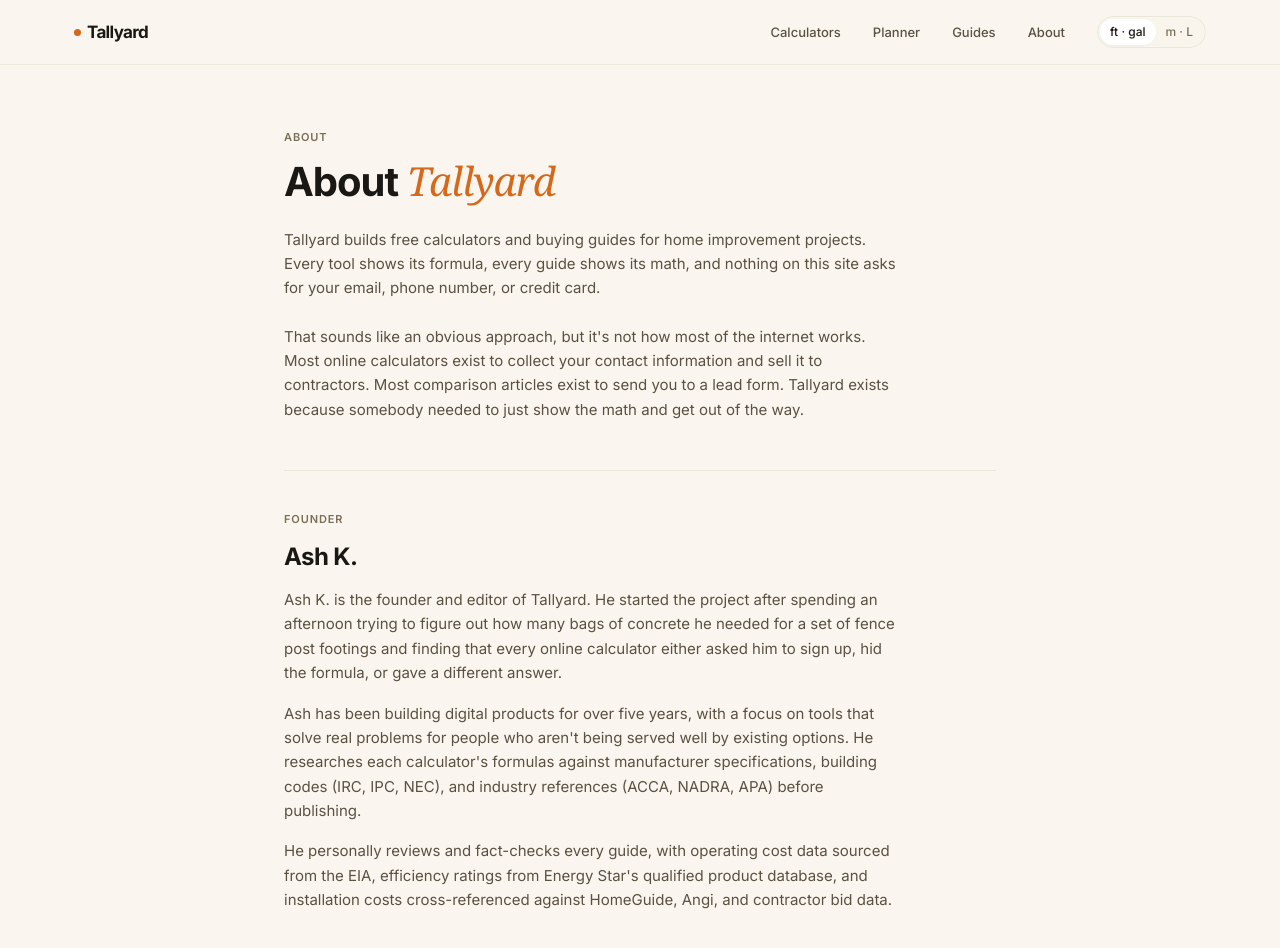
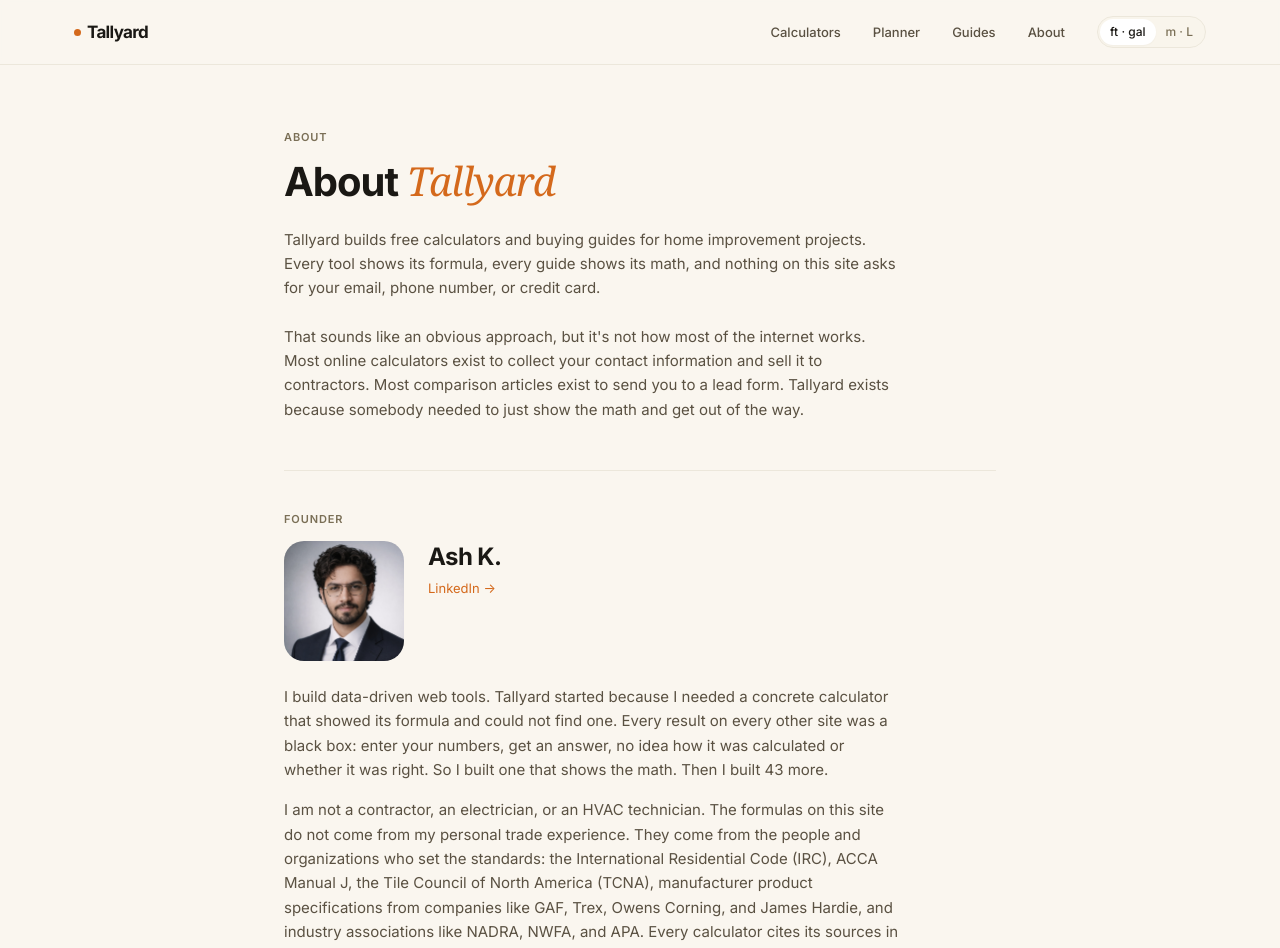
Before and after one commit to ashutoshkhulbe15-hash/tallyard, a Next.js app: page /about in a window 1280 px wide. Shown: the top 948 px of the page. Built offline with nearby package versions, Linux system fonts and the light colour scheme.

Commit message:
About page: photo, LinkedIn, honest bio, Person schema with image and sameAs

```diff
--- a/src/app/about/page.tsx
+++ b/src/app/about/page.tsx
@@ -21,23 +21,26 @@
         name: "Ash K.",
         jobTitle: "Founder",
       },
-      sameAs: [],
+      sameAs: ["https://www.linkedin.com/in/ash-k-5baa5016a/"],
     },
     {
       "@context": "https://schema.org",
       "@type": "Person",
       name: "Ash K.",
       jobTitle: "Founder",
+      image: "https://www.tallyard.com/ash-k.jpg",
+      url: "https://www.tallyard.com/about",
+      sameAs: ["https://www.linkedin.com/in/ash-k-5baa5016a/"],
       worksFor: {
         "@type": "Organization",
         name: "Tallyard",
         url: "https://www.tallyard.com",
       },
       knowsAbout: [
+        "Programmatic web tools",
+        "Data-driven reference products",
         "Home improvement cost estimation",
         "Construction material calculations",
-        "HVAC system sizing",
-        "Residential building codes",
       ],
     },
   ];
@@ -86,38 +89,62 @@
           </p>
         </div>
 
-        {/* Founder section — E-E-A-T: named person with expertise context */}
+        {/* Founder section — E-E-A-T: named person with photo and LinkedIn */}
         <div className="mt-12 pt-10 border-t border-line">
           <p className="text-[11px] uppercase tracking-[0.08em] text-ink-faint mb-3 font-semibold">
             Founder
           </p>
-          <h2 className="text-2xl font-bold tracking-tight mb-4">
-            Ash K.
-          </h2>
-          <div className="space-y-4 text-base text-ink-muted leading-relaxed max-w-prose">
+          <div className="flex flex-col sm:flex-row gap-6 items-start">
+            {/* eslint-disable-next-line @next/next/no-img-element */}
+            <img
+              src="/ash-k.jpg"
+              alt="Ash K., founder of Tallyard"
+              width={120}
+              height={120}
+              className="rounded-xl object-cover w-[120px] h-[120px] shrink-0"
+            />
+            <div>
+              <h2 className="text-2xl font-bold tracking-tight mb-1">
+                Ash K.
+              </h2>
+              <a
+                href="https://www.linkedin.com/in/ash-k-5baa5016a/"
+                target="_blank"
+                rel="noopener noreferrer"
+                className="text-sm text-accent hover:underline"
+              >
+                LinkedIn →
+              </a>
+            </div>
+          </div>
+          <div className="space-y-4 text-base text-ink-muted leading-relaxed max-w-prose mt-6">
             <p>
-              Ash K. is the founder and editor of Tallyard. He started
-              the project after spending an afternoon trying to figure out
-              how many bags of concrete he needed for a set of fence post
-              footings and finding that every online calculator either
-              asked him to sign up, hid the formula, or gave a different
-              answer.
+              I build data-driven web tools. Tallyard started because I
+              needed a concrete calculator that showed its formula and
+              could not find one. Every result on every other site was a
+              black box: enter your numbers, get an answer, no idea how
+              it was calculated or whether it was right. So I built one
+              that shows the math. Then I built 43 more.
             </p>
             <p>
-              Ash has been building digital products for over five years,
-              with a focus on tools that solve real problems for people
-              who aren&apos;t being served well by existing options. He
-              researches each calculator&apos;s formulas against
-              manufacturer specifications, building codes (IRC, IPC,
-              NEC), and industry references (ACCA, NADRA, APA) before
-              publishing.
+              I am not a contractor, an electrician, or an HVAC technician.
+              The formulas on this site do not come from my personal trade
+              experience. They come from the people and organizations who
+              set the standards: the International Residential Code (IRC),
+              ACCA Manual J, the Tile Council of North America (TCNA),
+              manufacturer product specifications from companies like GAF,
+              Trex, Owens Corning, and James Hardie, and industry
+              associations like NADRA, NWFA, and APA. Every calculator
+              cites its sources in a methodology section so you can verify
+              the math independently.
             </p>
             <p>
-              He personally reviews and fact-checks every guide, with
-              operating cost data sourced from the EIA, efficiency ratings
-              from Energy Star&apos;s qualified product database, and
-              installation costs cross-referenced against HomeGuide, Angi,
-              and contractor bid data.
+              Before Tallyard, I built JaankariHub and other reference
+              tools that serve millions of users. The approach is the same
+              across all of them: find a question people search for, find
+              the authoritative source for the answer, build a tool that
+              makes the answer accessible without requiring expertise to
+              interpret it.
             </p>
           </div>
         </div>
```
Also changed, not shown: public/ash-k.jpg (added).
